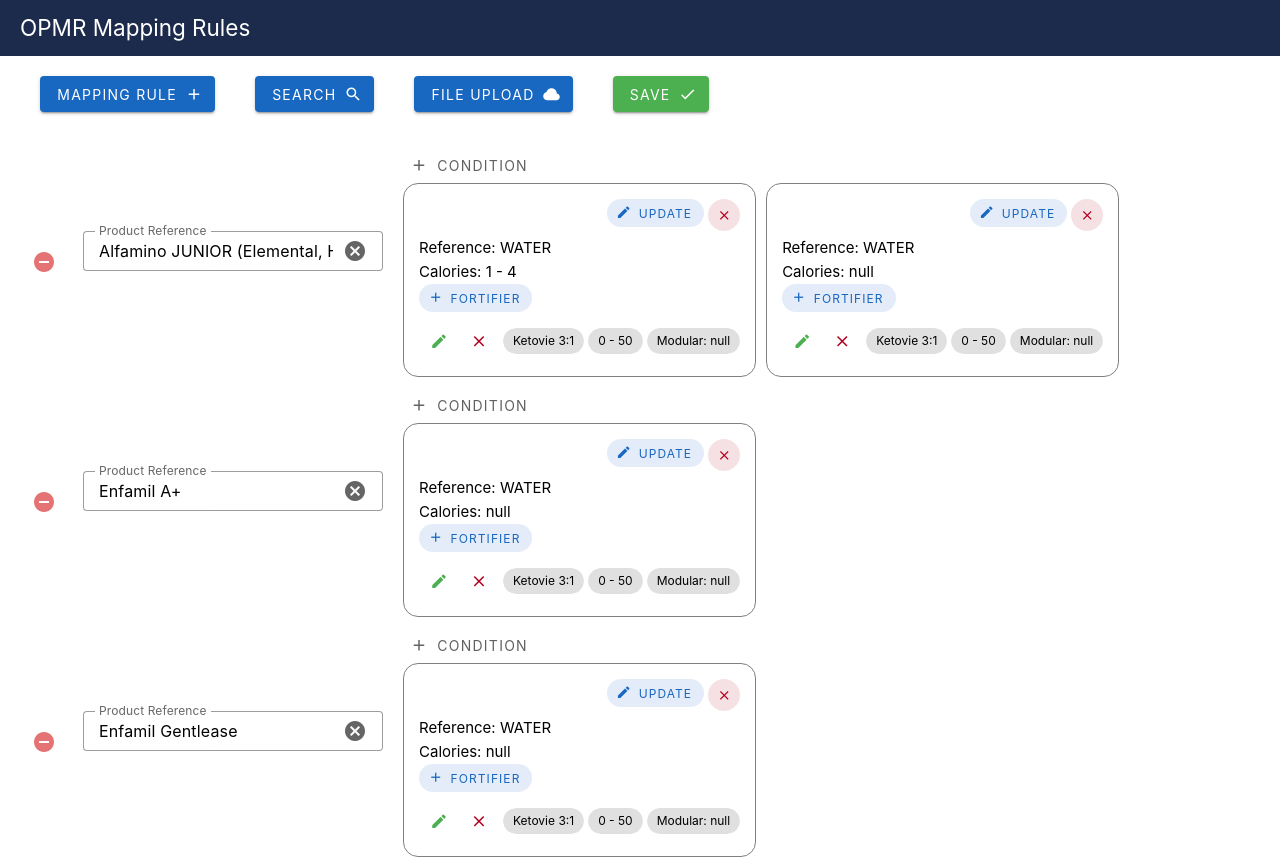
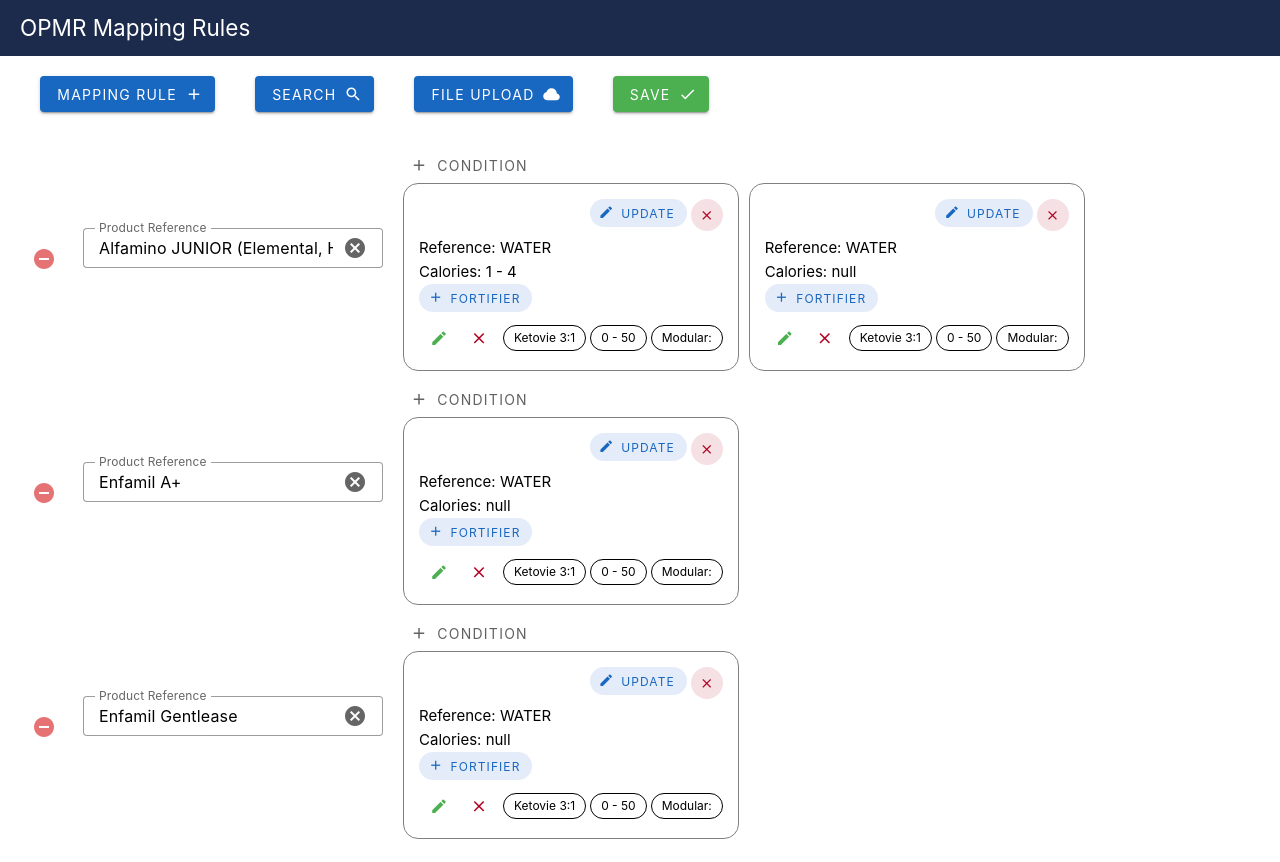
Before and after one commit to junejuly-jb/opmr-mapping, a Vue app: page / in a window 1280 px wide. Built offline with nearby package versions, Linux system fonts and the light colour scheme.

Commit message:
added addition of fortifiers

```diff
--- a/src/components/ButtonArray.vue
+++ b/src/components/ButtonArray.vue
@@ -43,7 +43,7 @@
       <span class="opmr__spacer__h"></span>
       <v-btn
         color="primary"
-        @click="mappingStore.getMappings"
+        @click="mappingStore.toggleFileUploadDialog"
       >
         File Upload
         <v-icon
--- a/src/components/Conditions.vue
+++ b/src/components/Conditions.vue
@@ -1,5 +1,5 @@
 <script setup>
-import FortifierKey from './FortifierKey.vue'
+import Fortifiers from './Fortifiers.vue'
 import AddFortifier from './Dialogs/AddFortifier.vue';
 import { useMappingStore } from '@/stores/mappings'
 
@@ -20,8 +20,8 @@
     type: Number,
     required: true,
   },
-  m_index: {
-    type: Number,
+  mapping: {
+    type: Object,
     required: true,
   }
 });
@@ -34,7 +34,7 @@
             </div>
             <div class="spacer-h"></div>
             <div>
-                <v-btn @click="mappingStore.removeConditionWithinAMapping(m_index, c_index)" icon="mdi-close" variant="tonal" size="x-small" color="error"></v-btn>
+                <v-btn @click="mappingStore.removeConditionWithinAMapping(mapping, c_index)" icon="mdi-close" variant="tonal" size="x-small" color="error"></v-btn>
             </div>
         </div>
         <div>
@@ -44,13 +44,13 @@
             Calories: {{getCalories(condition.calories)}}
         </div>
         <div>
-            <AddFortifier/>
+            <AddFortifier :c_index="c_index" :mapping="mapping"/>
             <!-- <v-btn prepend-icon="mdi-plus" color="primary" variant="tonal" size="small" rounded="xl">Fortifier</v-btn> -->
         </div>
         <div class="spacer-v"></div>
         <div v-if="condition.FortifierKey.length != 0">
             <div v-for="fortifierkey in condition.FortifierKey">
-                <FortifierKey :fortifierkey="fortifierkey"/>
+                <Fortifiers :fortifierkey="fortifierkey"/>
             </div>
         </div>
     </div>
--- a/src/components/Dialogs/AddFortifier.vue
+++ b/src/components/Dialogs/AddFortifier.vue
@@ -1,7 +1,34 @@
-<script setup>
-    const test = () => {
-        console.log('test')
+<script setup lang="ts">
+    import { ref } from 'vue';
+    import { FortifierKey } from '@/interfaces/CPOE'
+    import { useMappingStore } from '@/stores/mappings';
+    const mappingStore = useMappingStore();
+    const fortifier = ref<FortifierKey>({
+        fortifierKey: 'Enfamil Infant',
+        calOzStart: null,
+        calOzEnd: null,
+        Modular: null,
+    });
+    const addFortifier = (c_index, mapping, isActive) => {
+        mappingStore.addFortifier(fortifier.value, c_index, mapping)
+        fortifier.value = {
+            fortifierKey: 'Enfamil Infant',
+            calOzStart: null,
+            calOzEnd: null,
+            Modular: null,
+        }
+        isActive.value = false
     }
+    defineProps({
+        c_index: {
+            type: Number,
+            required: true,
+        },
+        mapping: {
+            type: Object,
+            required: true,
+        }
+    });
 </script>
 <template>
     <v-dialog max-width="600">
@@ -22,19 +49,20 @@
             <v-spacer></v-spacer>
             <v-card-text>
                 <v-select
+                v-model="fortifier.fortifierKey"
                 label="Fortifier Key"
                 :items="['Enfamil Infant', 'Enfamil Gentlease', 'Ketovie 3:1', 'Peptide', 'Alfamino Junior', 'Neosure PWD']"
                 variant="outlined"
                 ></v-select>
                 <v-row>
                     <v-col cols="4">
-                        <v-text-field label="Cal/oz Start" variant="outlined"></v-text-field>
+                        <v-text-field v-model="fortifier.calOzStart" label="Cal/oz Start" variant="outlined"></v-text-field>
                     </v-col>
                     <v-col cols="4">
-                        <v-text-field label="Cal/oz End" variant="outlined"></v-text-field>
+                        <v-text-field v-model="fortifier.calOzEnd" label="Cal/oz End" variant="outlined"></v-text-field>
                     </v-col>
                     <v-col cols="4">
-                        <v-text-field label="Modular" variant="outlined"></v-text-field>
+                        <v-text-field v-model="fortifier.Modular" label="Modular" variant="outlined"></v-text-field>
                     </v-col>
                 </v-row>
             </v-card-text>
@@ -47,7 +75,7 @@
                 <v-btn
                 text="Save"
                 color="success"
-                @click="test"
+                @click="addFortifier(c_index, mapping, isActive)"
                 ></v-btn>
             </v-card-actions>
             </v-card>
--- /dev/null
+++ b/src/components/Dialogs/FileUpload.vue
@@ -0,0 +1,30 @@
+<script setup>
+    import { useMappingStore } from '@/stores/mappings';
+    const mappingStore = useMappingStore();
+</script>
+<template>
+    <v-dialog
+        v-model="mappingStore.fileUploadDialog"
+        width="600"
+        >
+        <v-card
+            prepend-icon="mdi-update"
+            text="Select your file (csv and xls files only)"
+            title="File Upload"
+        >
+        <div class="mx-5">
+            <v-file-input clearable label="File input" variant="outlined"></v-file-input>
+        </div>
+        <template v-slot:actions>
+          <v-spacer></v-spacer>
+
+          <v-btn @click="mappingStore.toggleFileUploadDialog">
+            Close
+          </v-btn>
+          <v-btn @click="mappingStore.toggleFileUploadDialog" color="success">
+            Save
+          </v-btn>
+        </template>
+      </v-card>
+    </v-dialog>
+</template>
--- a/src/components/FortifierKey.vue
+++ b/src/components/Fortifiers.vue
@@ -20,21 +20,21 @@
         </span>
         <span class="spacer"></span>
         <span>
-            <v-chip size="small">{{fortifierkey.fortifierKey}}</v-chip>
+            <v-chip size="small" variant="outlined">{{fortifierkey.fortifierKey}}</v-chip>
+        </span>
+        <span class="spacer" variant="outlined"></span>
+        <span>
+            <v-chip size="small" variant="outlined">{{fortifierkey.calOzStart ?? '0'}} - {{fortifierkey.calOzEnd}}</v-chip>
         </span>
         <span class="spacer"></span>
         <span>
-            <v-chip size="small">{{fortifierkey.calOzStart ?? '0'}} - {{fortifierkey.calOzEnd}}</v-chip>
-        </span>
-        <span class="spacer"></span>
-        <span>
-            <v-chip size="small">Modular: {{fortifierkey.modular ?? 'null'}}</v-chip>
+            <v-chip size="small" variant="outlined">Modular: {{fortifierkey.modular}}</v-chip>
         </span>
     </div>
 </template>
 <style scoped>
 .opmr__chips{
-    padding: 5px 0px;
+    padding: 2px 0px;
 }
 .spacer{
     padding: 0px 2px;
--- a/src/components/MappingList.vue
+++ b/src/components/MappingList.vue
@@ -28,7 +28,7 @@
             <AddCondition :mapping="mapping"/>
             <div class="test">
                 <div v-for="(condition, c_index) in mapping.conditions">
-                    <Conditions :condition="condition" :m_index="index" :c_index="c_index"/>
+                    <Conditions :condition="condition" :mapping="mapping" :c_index="c_index"/>
                 </div>
             </div>
         </div>
--- a/src/components/TheWelcome.vue
+++ b/src/components/TheWelcome.vue
@@ -2,12 +2,14 @@
   import MappingList from './MappingList.vue';
   import { useMappingStore } from '@/stores/mappings';
   import ButtonArray from './ButtonArray.vue';
+  import FileUpload from './Dialogs/FileUpload.vue';
   const mappingStore = useMappingStore()
 
 </script>
 
 <template>
   <div>
+    <FileUpload/>
     <div class="cpoe__heading">
       <h2>OPMR Mapping Rules</h2>
     </div>
--- a/src/stores/mappings.ts
+++ b/src/stores/mappings.ts
@@ -8,6 +8,7 @@
     const emptyMapping = ref<MapType>(emptyMap)
     const isSearching = ref(false)
     const searchTerm = ref('');
+    const fileUploadDialog = ref(false)
 
     //functions
     const setEmptyMapping = () => { mappings.value.push(emptyMapping.value)}
@@ -19,8 +20,9 @@
         const index = mappings.value.findIndex(obj => obj.productReference === productReference);
         mappings.value.splice(index, 1)
     }
-    const removeConditionWithinAMapping = (mappingIndex, conditionIndex) => {
-        mappings.value[mappingIndex].conditions.splice(conditionIndex, 1)
+    const removeConditionWithinAMapping = (mapping, conditionIndex) => {
+        const index = mappings.value.findIndex(obj => obj.productReference === mapping.productReference)
+        mappings.value[index].conditions.splice(conditionIndex, 1)
     }
     const addCondition = (data) => {
         const index = mappings.value.findIndex(obj => obj.productReference === data.parent)
@@ -46,6 +48,15 @@
         );
     });
 
+    const addFortifier = (data, c_index, mapping) => {
+        const mappingIndex = mappings.value.findIndex(obj => obj.productReference === mapping.productReference);
+        mappings.value[mappingIndex].conditions[c_index].FortifierKey.push(data)
+    }
+
+    const toggleFileUploadDialog = () => {
+        fileUploadDialog.value = !fileUploadDialog.value
+    }
+
     return { searchTerm,
         filteredMapping,
         toggleSearch,
@@ -54,5 +65,9 @@
         setEmptyMapping,
         removeMapping,
         addCondition,
-        removeConditionWithinAMapping };
+        removeConditionWithinAMapping,
+        fileUploadDialog,
+        toggleFileUploadDialog,
+        addFortifier
+    };
 })
```
Also changed, not shown: src/components/Dialogs/AddCondition.vue (+0 -20 lines).
